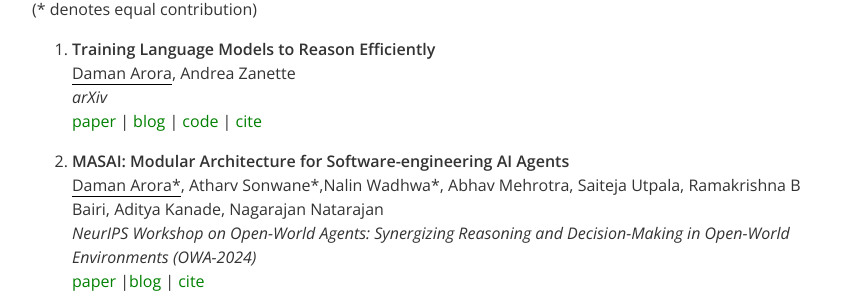
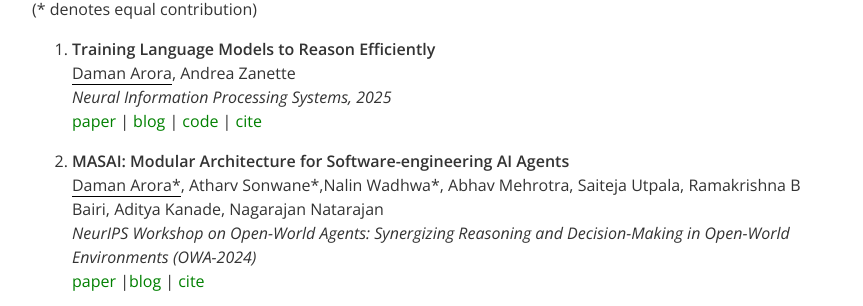
Before and after one commit to daman1209arora/daman1209arora.github.io, a plain HTML site: page index.html in a window 1280 px wide. Shown: the part 715-1021 px from the top of the page, without its empty margins (208-1071 px from the left). Drawn offline with nearby package versions, Linux system fonts and the light colour scheme.

Commit message:
Update publication details

```diff
--- a/index.html
+++ b/index.html
@@ -63,7 +63,7 @@
 	<li>
 		<b>Training Language Models to Reason Efficiently</b><br>
 		<u>Daman Arora</u>, Andrea Zanette<br>
-		<i>arXiv</i><br>
+		<i>Neural Information Processing Systems, 2025</i><br>
 
 		<a href="https://www.arxiv.org/abs/2502.04463" target="_blank">paper</a>
 		| <a href="https://zanette-labs.github.io/efficient-reasoning/" target="_blank">blog</a>
```
